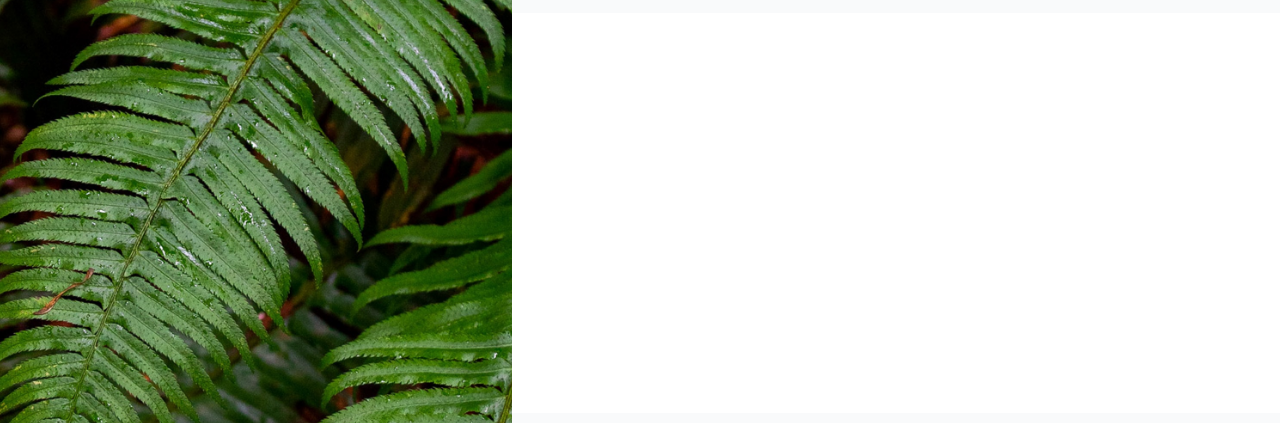
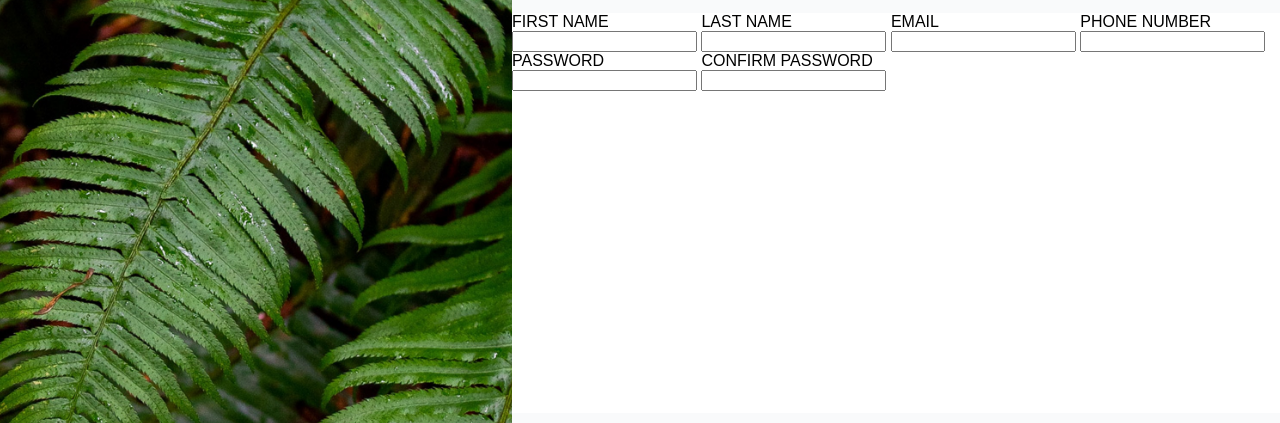
Before and after one commit to xiao-meng1/sign-up-form, a plain HTML site: page index.html in a window 1280 px wide. Shown: the part 377-800 px from the top of the page. Drawn offline with Linux system fonts and the light colour scheme.

Commit message:
add form html

```diff
--- a/index.html
+++ b/index.html
@@ -18,7 +18,34 @@
     </div>
     <div id="right-container">
         <div id="right-top-container">This is not a real online service! You know you need something like this in your life to help you realize your deepest dreams. <br> Sign up <em>now</em> to get started. <br> <br> You <em>know</em> you want to.</div>
-        <div id="right-center-container"></div>
+        <div id="right-center-container">
+            <form>
+                <div class="inline-block">
+                    <label for="first-name">FIRST NAME</label>
+                    <input type="text" id="first-name">
+                </div>
+                <div class="inline-block">
+                    <label for="last-name">LAST NAME</label>
+                    <input type="text" id="last-name">
+                </div>
+                <div class="inline-block">
+                    <label for="email">EMAIL</label>
+                    <input type="email" id="email">
+                </div>
+                <div class="inline-block">
+                    <label for="phone-number">PHONE NUMBER</label>
+                    <input type="tel" id="phone-number">
+                </div>
+                <div class="inline-block">
+                    <label for="password">PASSWORD</label>
+                    <input type="password" id="password">
+                </div>
+                <div class="inline-block">
+                    <label for="confirm-password">CONFIRM PASSWORD</label>
+                    <input type="password" id="confirm-password">
+                </div>
+            </form>
+        </div>
         <div id="right-bottom-container"></div>
     </div>
 </body>
--- a/styles.css
+++ b/styles.css
@@ -71,6 +71,10 @@ body {
     background-color: var(--panel-color);
 }
 
+input, label {
+    display: block;
+}
+
 #right-top-container, #right-bottom-container {
     flex: 1;
 }
@@ -84,3 +88,7 @@ body {
     height: 400px;
     background-color: white;
 }
+
+.inline-block {
+    display: inline-block;
+}
```
